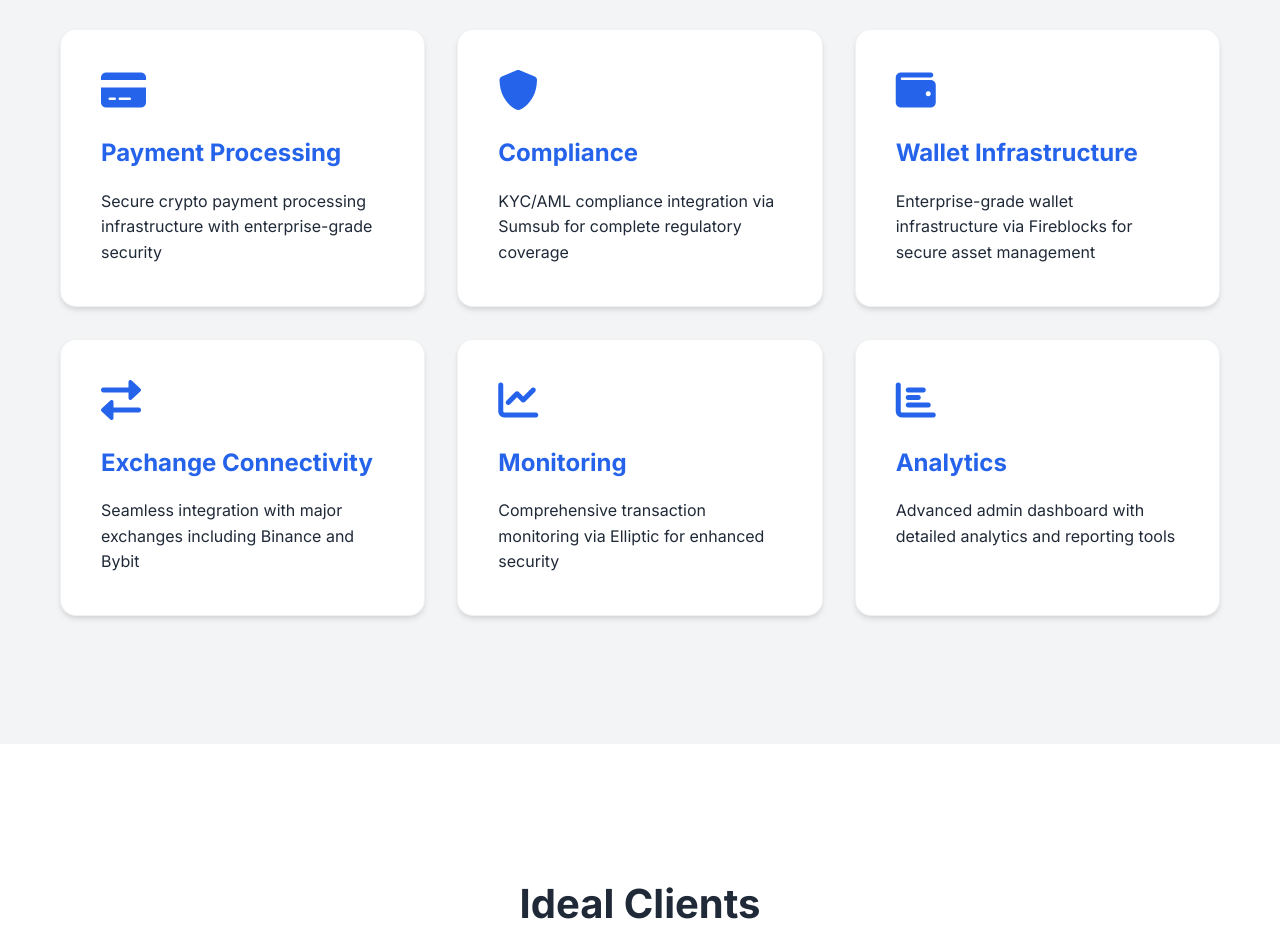
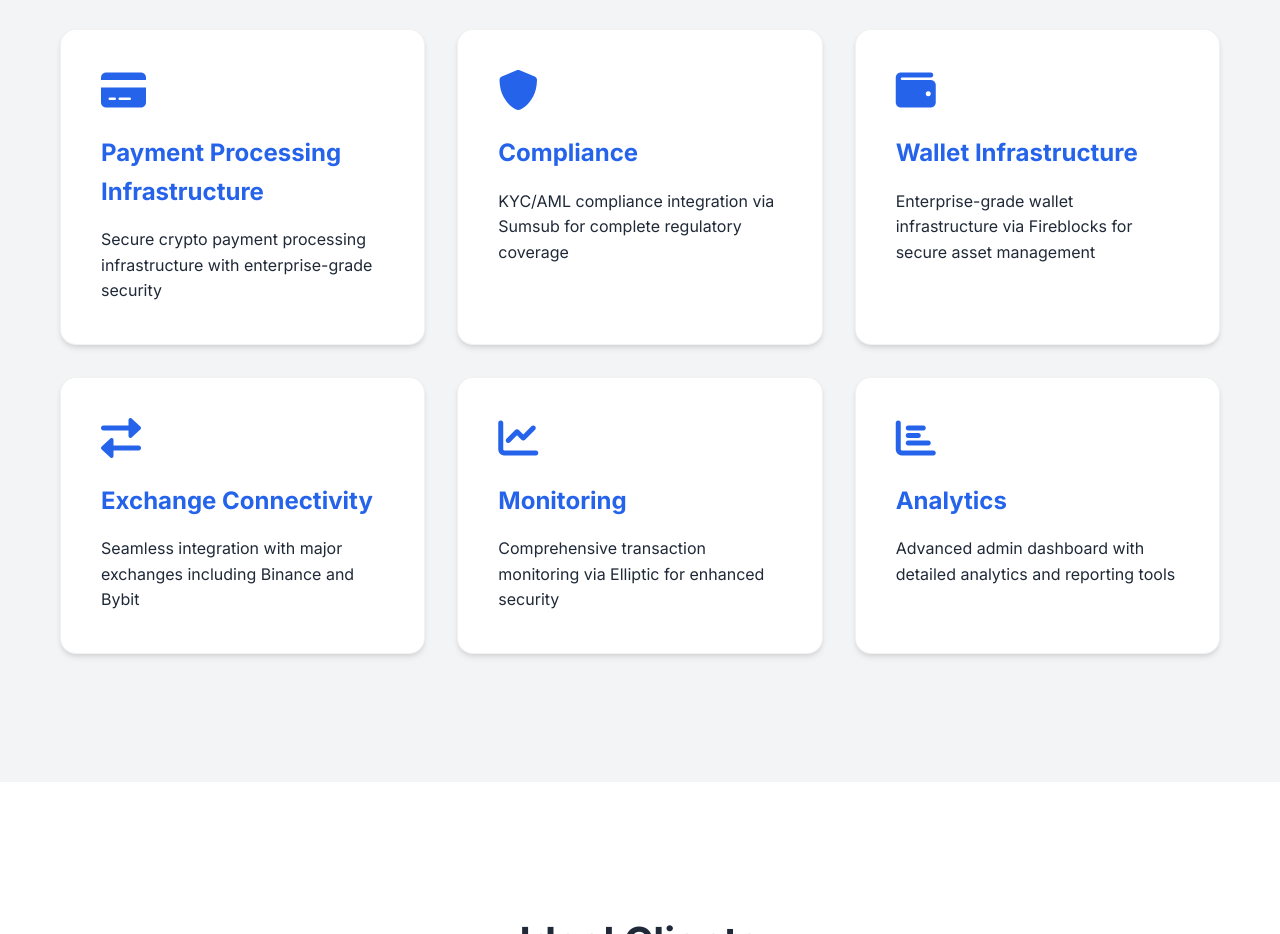
Before and after one commit to vekisha88/dunya, a plain HTML site: page index.html in a window 1280 px wide. Shown: the part 1280-2214 px from the top of the page. Drawn offline with Linux system fonts and the light colour scheme.

Commit message:
Update landing page content

```diff
--- a/index.html
+++ b/index.html
@@ -958,7 +958,7 @@
             <div class="services-grid">
                 <div class="service-card fade-in">
                     <i class="fas fa-credit-card"></i>
-                    <h3>Payment Processing</h3>
+                    <h3>Payment Processing Infrastructure</h3>
                     <p>Secure crypto payment processing infrastructure with enterprise-grade security</p>
                 </div>
                 <div class="service-card fade-in">
```
